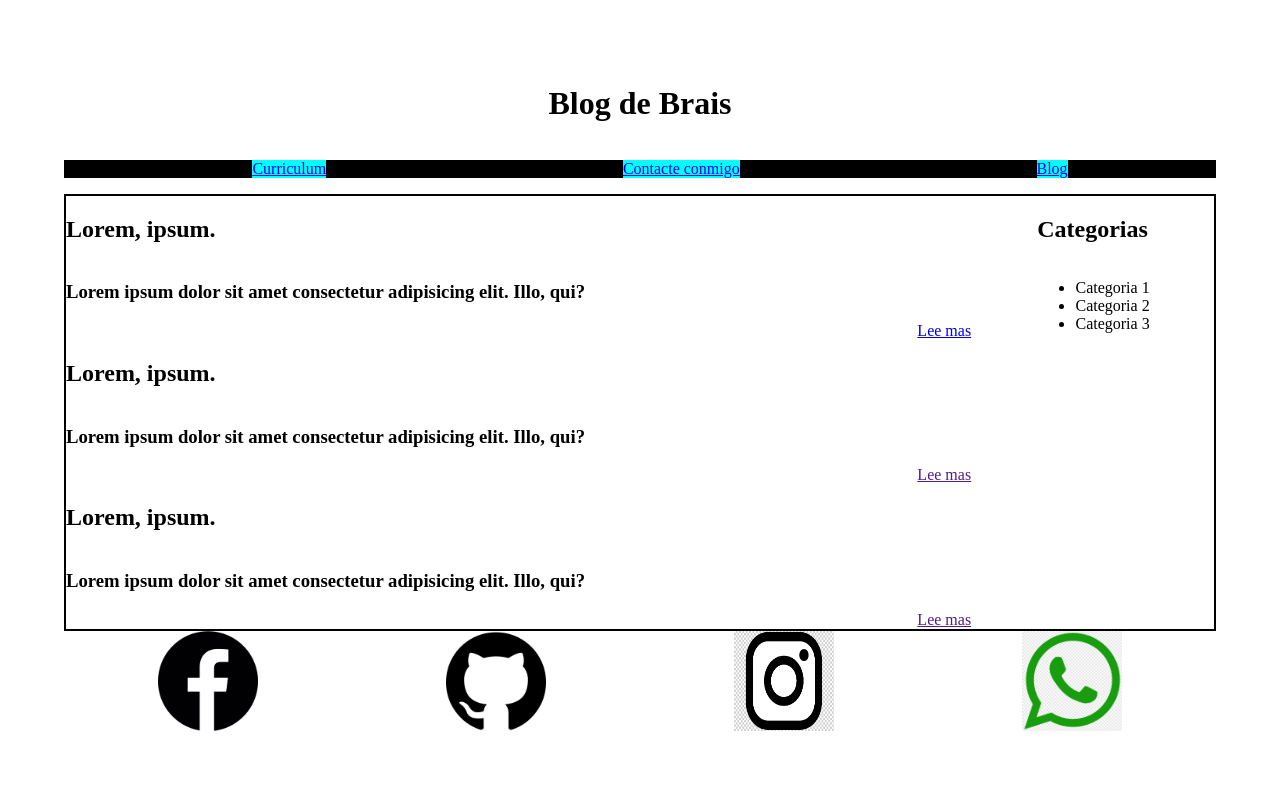
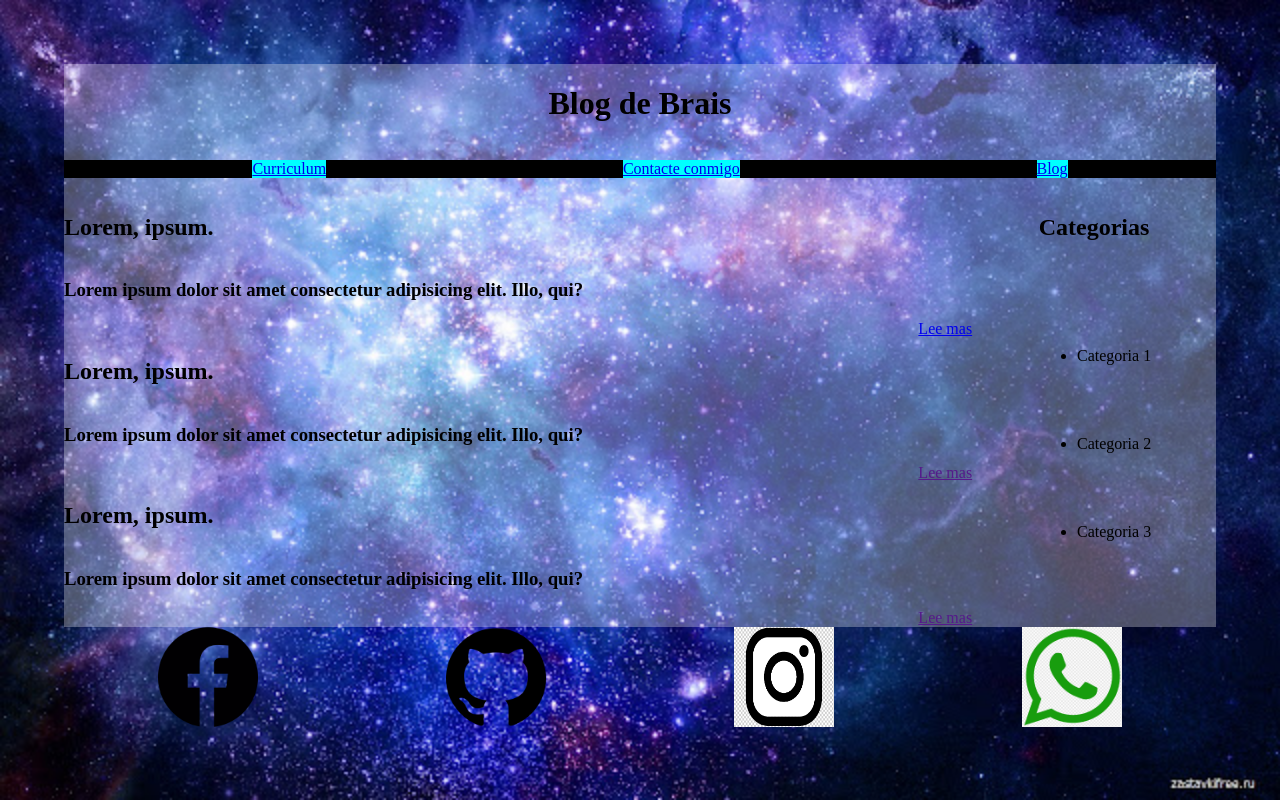
Before and after one commit to bbpardo/Curriculum, a plain HTML site: page src/blog.html in a window 1280 px wide. Drawn offline with Linux system fonts and the light colour scheme.

Commit message:
add background

```diff
--- a/src/styles/blog.css
+++ b/src/styles/blog.css
@@ -1,12 +1,11 @@
 .wrapper2{
     display: flex;
-    border: 2px solid black;
-    flex-grow: 1;
 }
 .arti{
     display: flex;
     flex-direction: column;
     flex-grow: 3;
+    justify-content: space-evenly;
 }
 .cate{
     display: flex;
--- a/src/styles/common.css
+++ b/src/styles/common.css
@@ -1,13 +1,18 @@
 body{
     margin: 5%;
+    background-image: url("/img/back.jpg");
+    background-size: cover;
+    background-repeat: no-repeat;
+    background-attachment: fixed;
 }
 header{
     display: flex;
-    align-self: center;
+    justify-content: center;
 }
 .wrapper{
     display: flex;
     flex-direction: column;
+    background-color: rgba(255, 255, 255, 0.3);
 }
 .bartool {
     display: flex;
```
Also changed, not shown: src/img/back.jpg (added).
